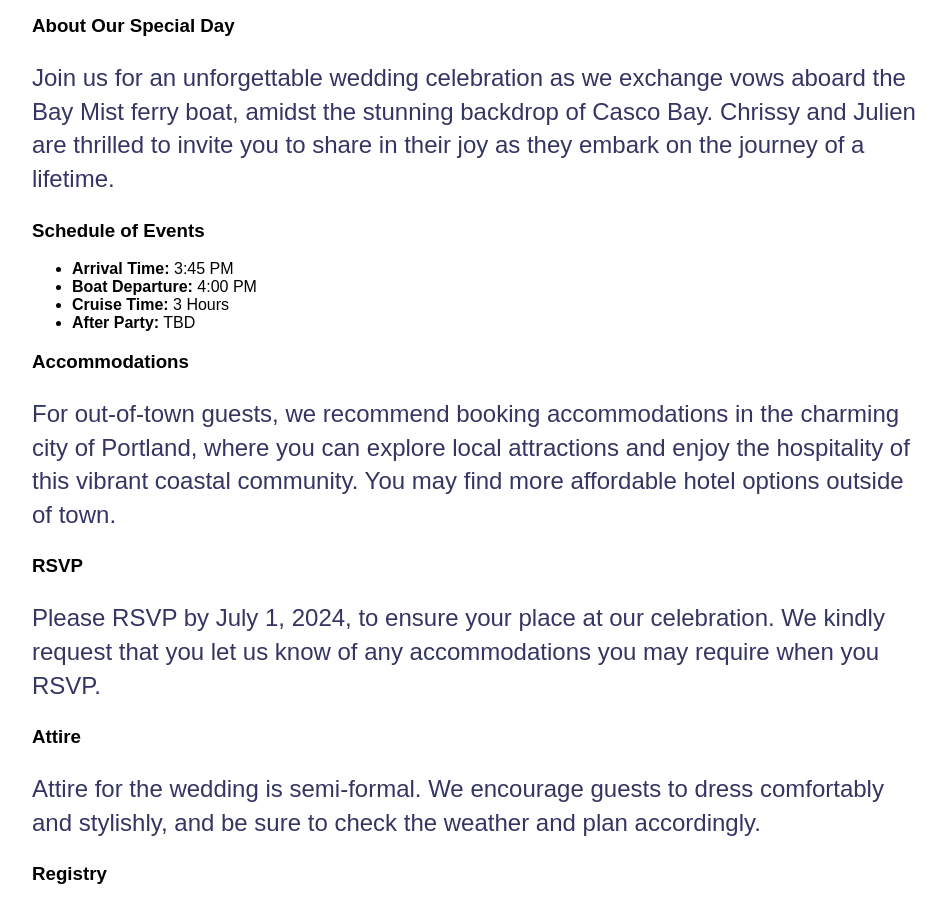
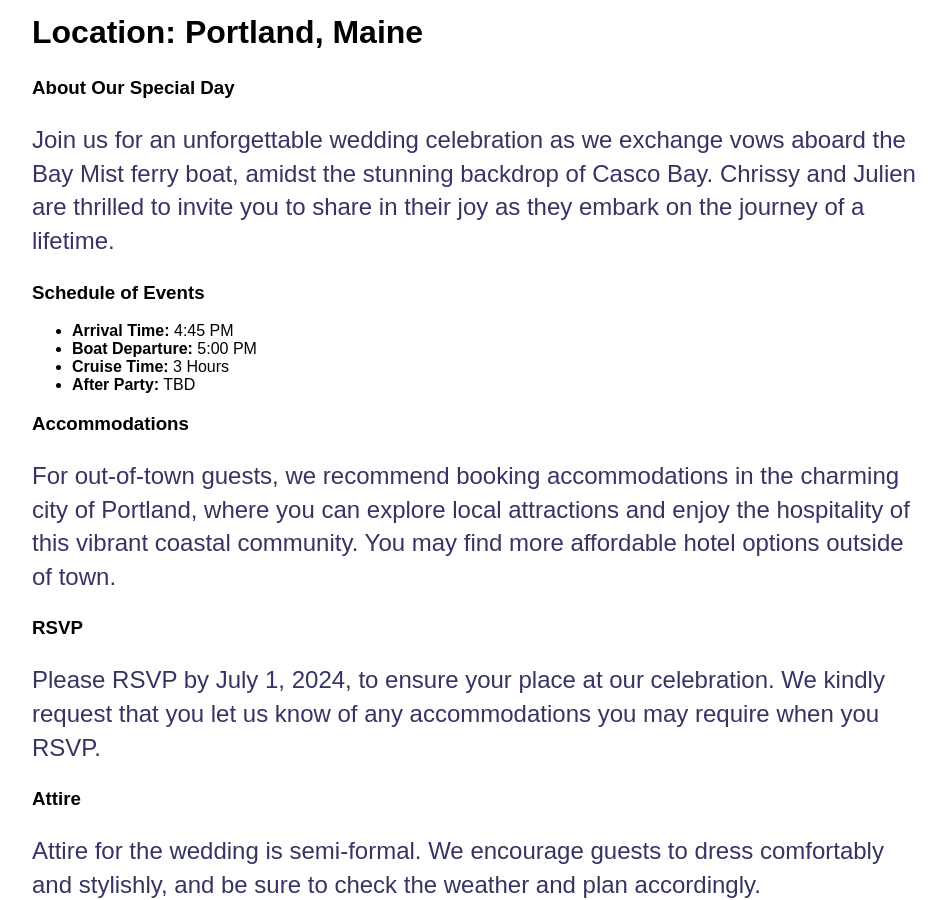
Before and after one commit to christina-ladam/wedding, a Jekyll site: the page built from weddingdetails.html, in a window 1280 px wide and 900 px high, scrolled down 757 px. Shown: the whole window, without its empty margins (160-1106 px from the left). Built offline with Jekyll 4.4.1, drawn with Linux system fonts in a browser that asks for light colours; some web fonts are replaced.

Commit message:
Update weddingdetails.html

```diff
--- a/weddingdetails.html
+++ b/weddingdetails.html
@@ -3,18 +3,18 @@
 ---
 
   <div class="container">
-    <h2>Join Us for our Wedding on the Bay Mist Ferry!</h2>
+    <h1>Join Us for our Wedding on the Bay Mist Ferry!</h1>
     <img src="bay-mist.png">
-    <h3>Date: July 13, 2024</h3>
-    <h3>Location: Portland, Maine</h3>
+    <h2>Date: July 13, 2024</h2>
+    <h2>Location: Portland, Maine</h2>
 
     <h3>About Our Special Day</h3>
     <p>Join us for an unforgettable wedding celebration as we exchange vows aboard the Bay Mist ferry boat, amidst the stunning backdrop of Casco Bay. Chrissy and Julien are thrilled to invite you to share in their joy as they embark on the journey of a lifetime.</p>
 
     <h3>Schedule of Events</h3>
     <ul>
-      <li><strong>Arrival Time:</strong> 3:45 PM</li>
-      <li><strong>Boat Departure:</strong> 4:00 PM</li>
+      <li><strong>Arrival Time:</strong> 4:45 PM</li>
+      <li><strong>Boat Departure:</strong> 5:00 PM</li>
       <li><strong>Cruise Time:</strong> 3 Hours</li>
       <li><strong>After Party:</strong> TBD</li>
     </ul>
```
